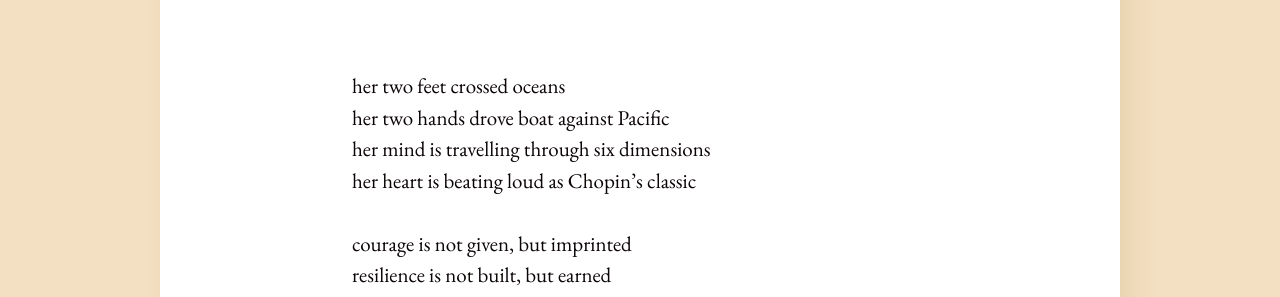
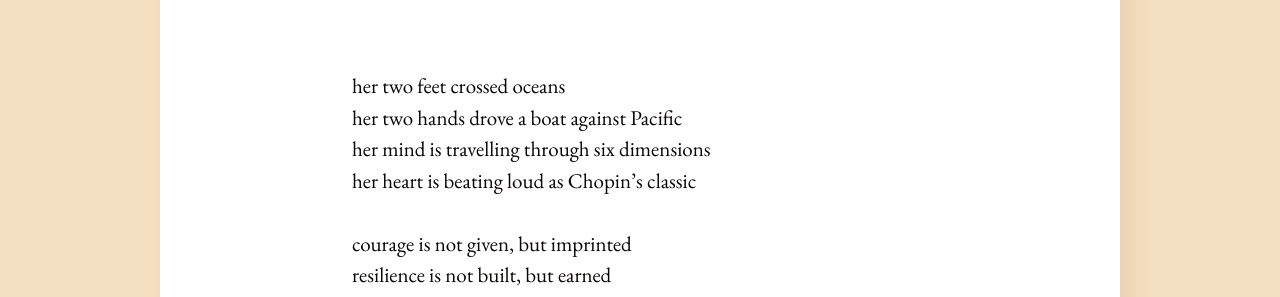
Before and after one commit to laviediu/laviediu.github.io, a Jekyll site: the page built from _posts/2025-05-23-mothers-day-memoir.md, in a window 1280 px wide. Shown: the part 434-731 px from the top of the page. Built offline with Jekyll 4.4.1, drawn with Linux system fonts in a browser that asks for light colours.

```diff
--- a/_posts/2025-05-23-mothers-day-memoir.md
+++ b/_posts/2025-05-23-mothers-day-memoir.md
@@ -7,7 +7,7 @@ categories: literature
 ---
 
 her two feet crossed oceans<br>
-her two hands drove boat against Pacific<br>
+her two hands drove a boat against Pacific<br>
 her mind is travelling through six dimensions<br>
 her heart is beating loud as Chopin's classic<br>
 <br>
```
